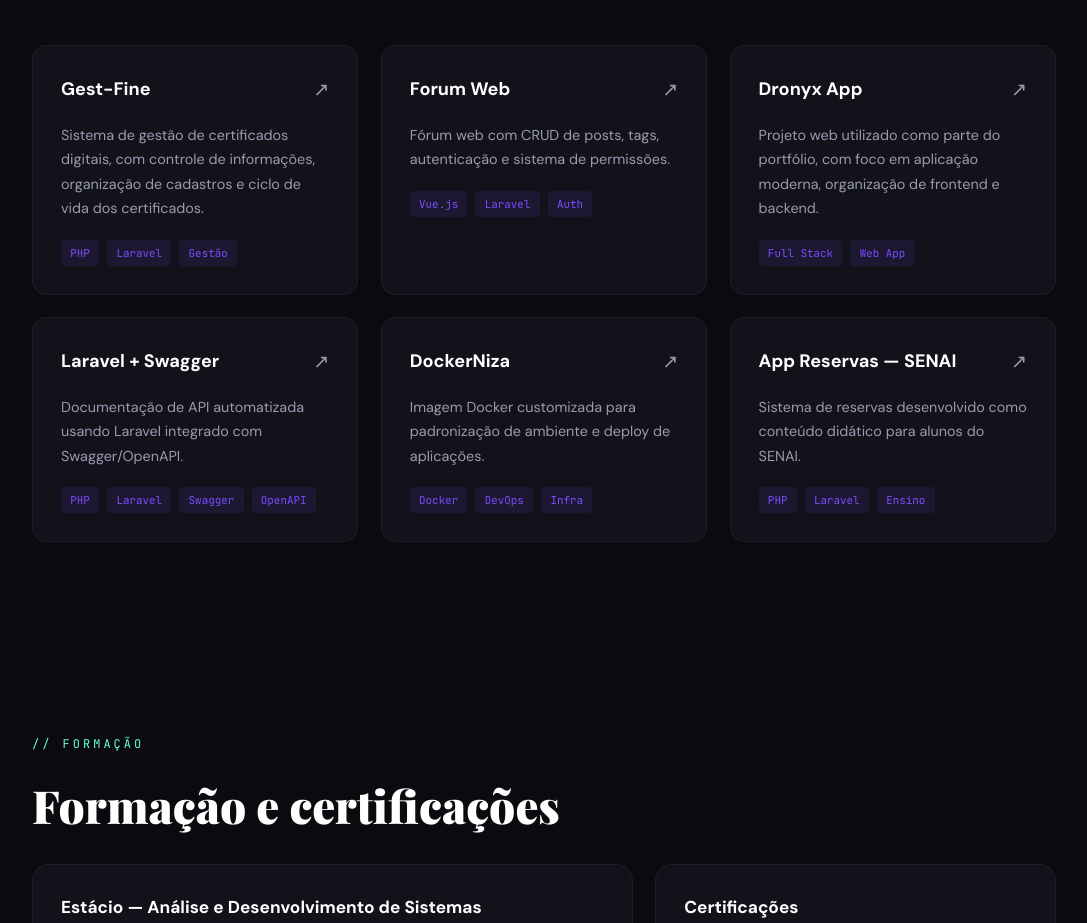
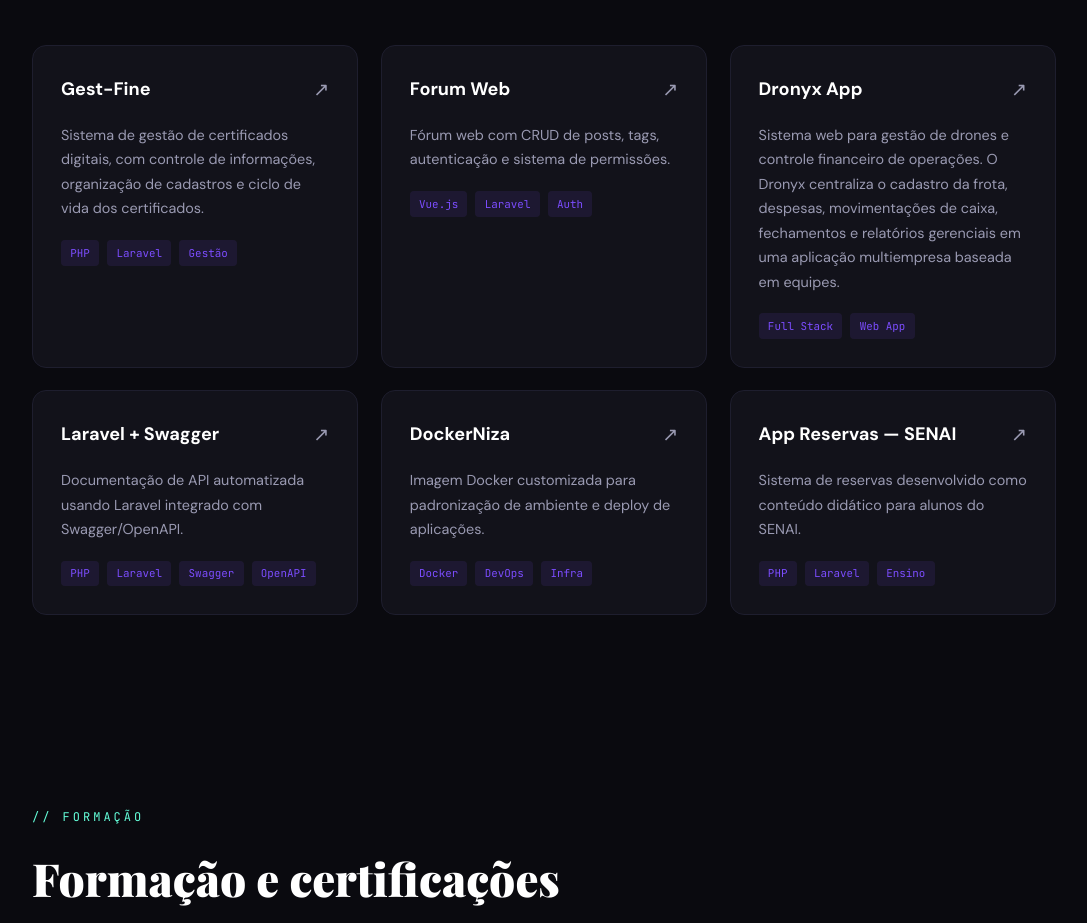
Before and after one commit to Jhonmacc/Jhonmacc.github.io, a plain HTML site: page index.html in a window 1280 px wide. Shown: the part 5562-6485 px from the top of the page, without its empty margins (96-1183 px from the left). Drawn offline with nearby package versions, Linux system fonts and the light colour scheme.

Commit message:
Update index.html

```diff
--- a/index.html
+++ b/index.html
@@ -549,7 +549,7 @@ footer { text-align: center; padding: 2rem; border-top: 1px solid var(--border);
     </a>
     <a href="https://github.com/Jhonmacc/dronyx-app" target="_blank" rel="noopener" class="project-card reveal">
       <div class="project-card-header"><h3>Dronyx App</h3><span class="project-arrow">↗</span></div>
-      <p>Projeto web utilizado como parte do portfólio, com foco em aplicação moderna, organização de frontend e backend.</p>
+      <p>Sistema web para gestão de drones e controle financeiro de operações. O Dronyx centraliza o cadastro da frota, despesas, movimentações de caixa, fechamentos e relatórios gerenciais em uma aplicação multiempresa baseada em equipes.</p>
       <div class="project-tech"><span>Full Stack</span><span>Web App</span></div>
     </a>
     <a href="https://github.com/Jhonmacc/laravel-swagger" target="_blank" rel="noopener" class="project-card reveal">
```
